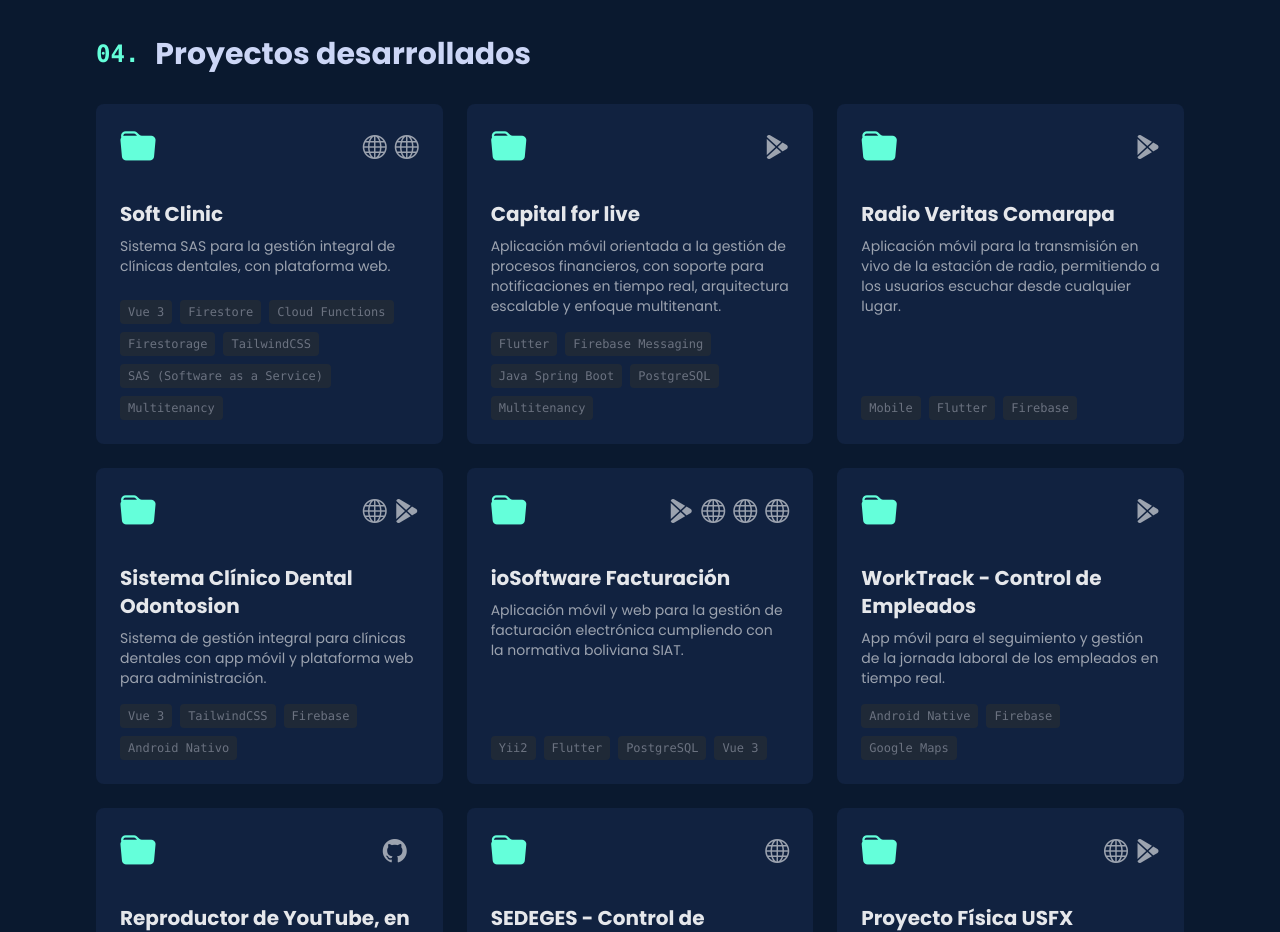
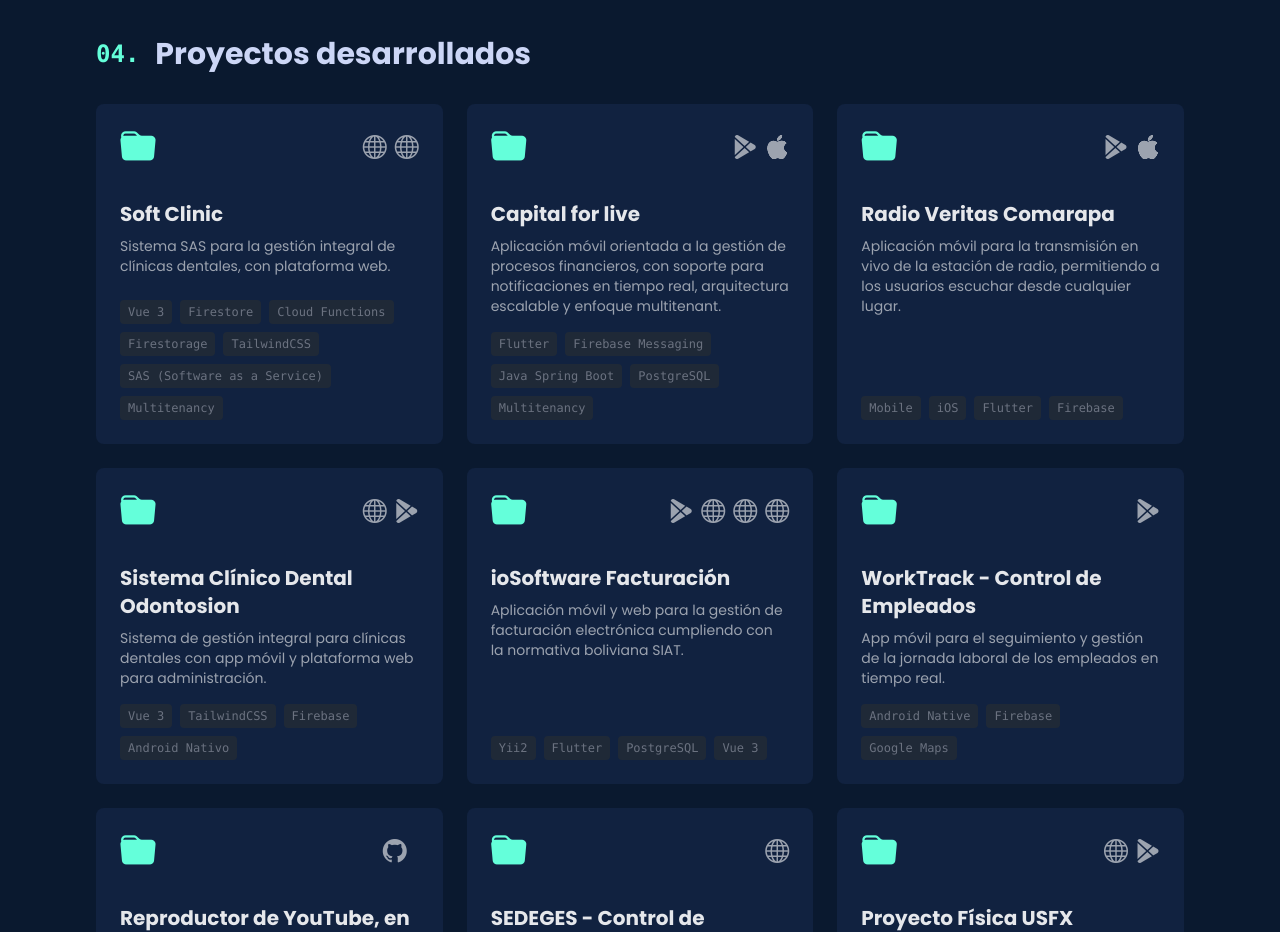
Before and after one commit to juanvictorbascopecastro/portafolio, a Vue app: page /#/ in a window 1280 px wide. Shown: the part 3980-4912 px from the top of the page. Built offline with nearby package versions, Linux system fonts and the light colour scheme.

Commit message:
ajustando informacion para iOS app

```diff
--- a/src/features/home/components/Project.vue
+++ b/src/features/home/components/Project.vue
@@ -91,6 +91,9 @@ const getLinkIcon = (type: "web" | "mobile", url: string): string => {
   if (type === "mobile" && url.includes("play.google.com")) {
     return "bi bi-google-play"; // Icono para Play Store
   }
+  if (type === "mobile" && url.includes("apps.apple.com")) {
+    return "bi bi-apple"; // Icono para App Store
+  }
   if (type === "mobile") {
     return "bi bi-phone"; // Otro tipo de mobile
   }
@@ -137,6 +140,11 @@ const projects = ref<Project[]>([
         type: "mobile",
         description: "Descargar para Android",
       },
+      {
+        url: "https://apps.apple.com/bo/app/capital-for-live/id6762462914",
+        type: "mobile",
+        description: "Descargar para iOS",
+      },
     ],
     tags: [
       "Flutter",
@@ -156,8 +164,13 @@ const projects = ref<Project[]>([
         type: "mobile",
         description: "Descargar para entorno Android",
       },
+      {
+        url: "https://apps.apple.com/bo/app/radio-veritas-santo-domingo/id6762098497",
+        type: "mobile",
+        description: "Descargar para iOS",
+      },
     ],
-    tags: ["Mobile", "Flutter", "Firebase"],
+    tags: ["Mobile", "iOS", "Flutter", "Firebase"],
   },
   {
     title: "Sistema Clínico Dental Odontosion",
```
